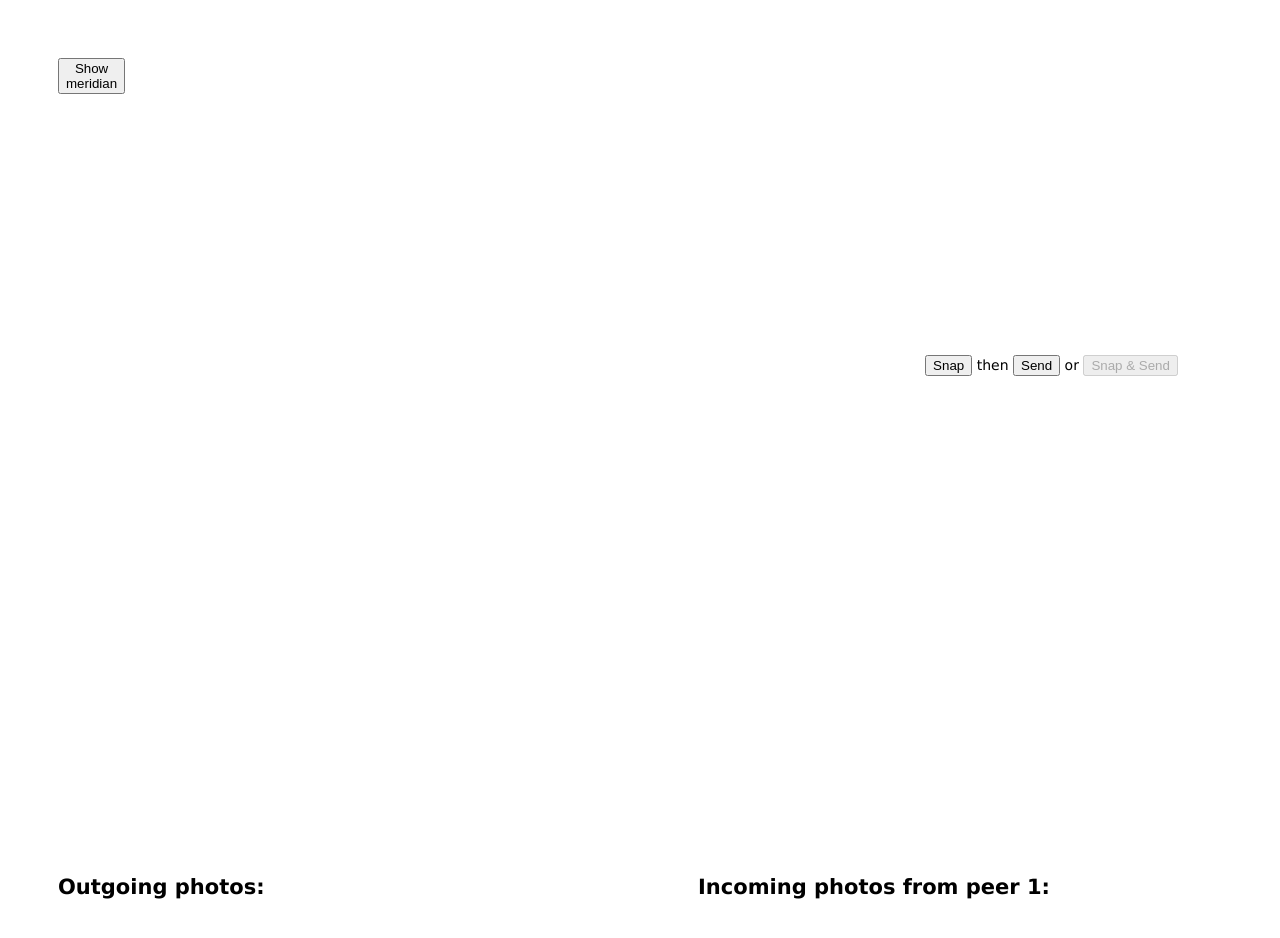
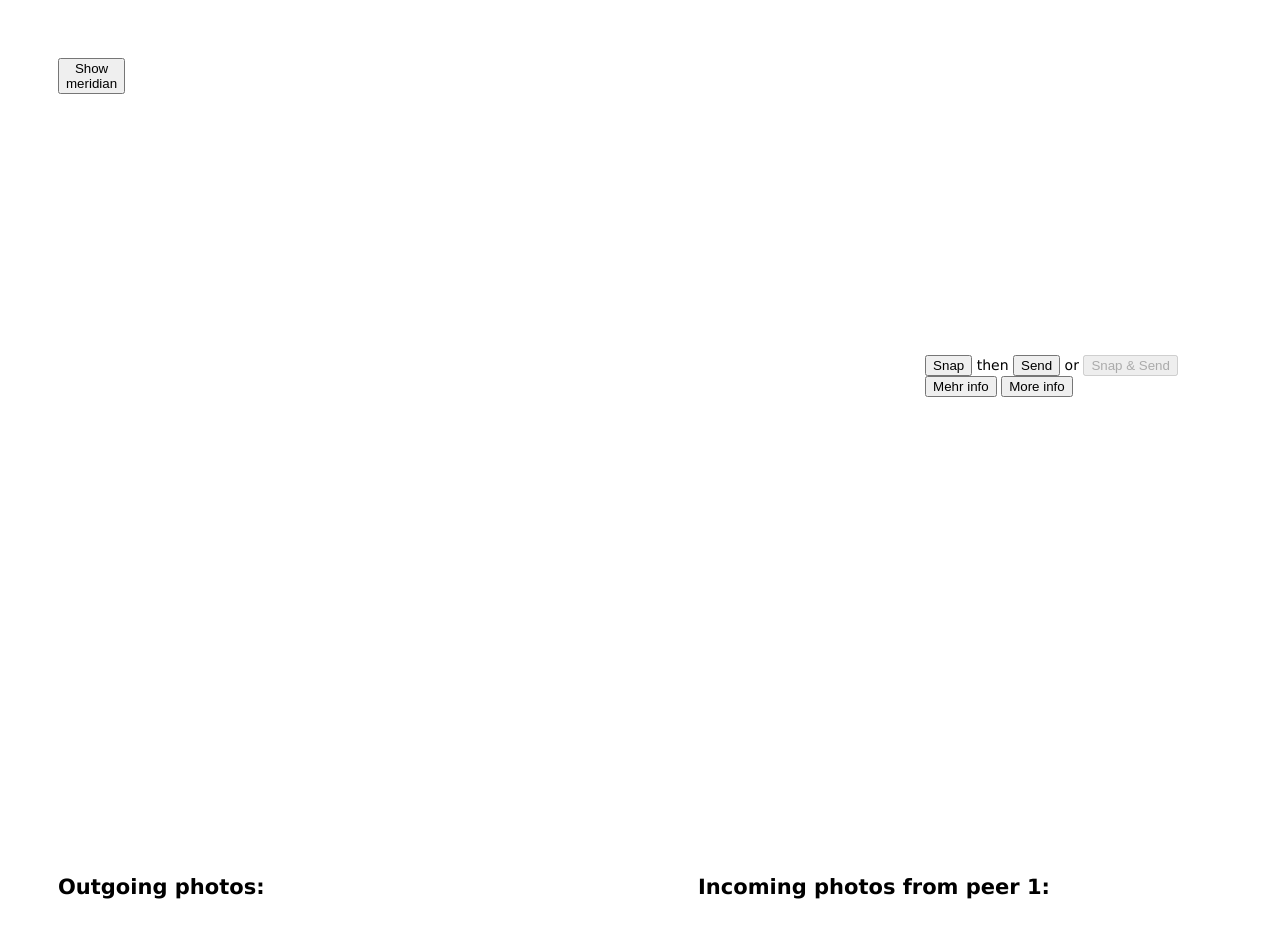
Before and after one commit to TrasheRacer/copscrypt, a website: page frontend/public/index.html in a window 1280 px wide. Shown: the top 938 px of the page. Drawn offline with nearby package versions, Linux system fonts and the light colour scheme; no server answers; a script that the page names is missing.

Commit message:
add 'more info' buttons: de, en

```diff
--- a/frontend/public/index.html
+++ b/frontend/public/index.html
@@ -21,6 +21,10 @@
           ><button id="send">Send</button>
           <span> or </span>
           <button id="snapAndSend">Snap &amp; Send</button>
+        </div>
+        <div id="navigate">
+          <button onclick=" window.open('https://blue-book.pages.dev/de/','_blank')"> Mehr info</button>
+          <button onclick=" window.open('https://blue-book.pages.dev/en/','_blank')"> More info</button>
         </div>
       </div>
     </div>
```
